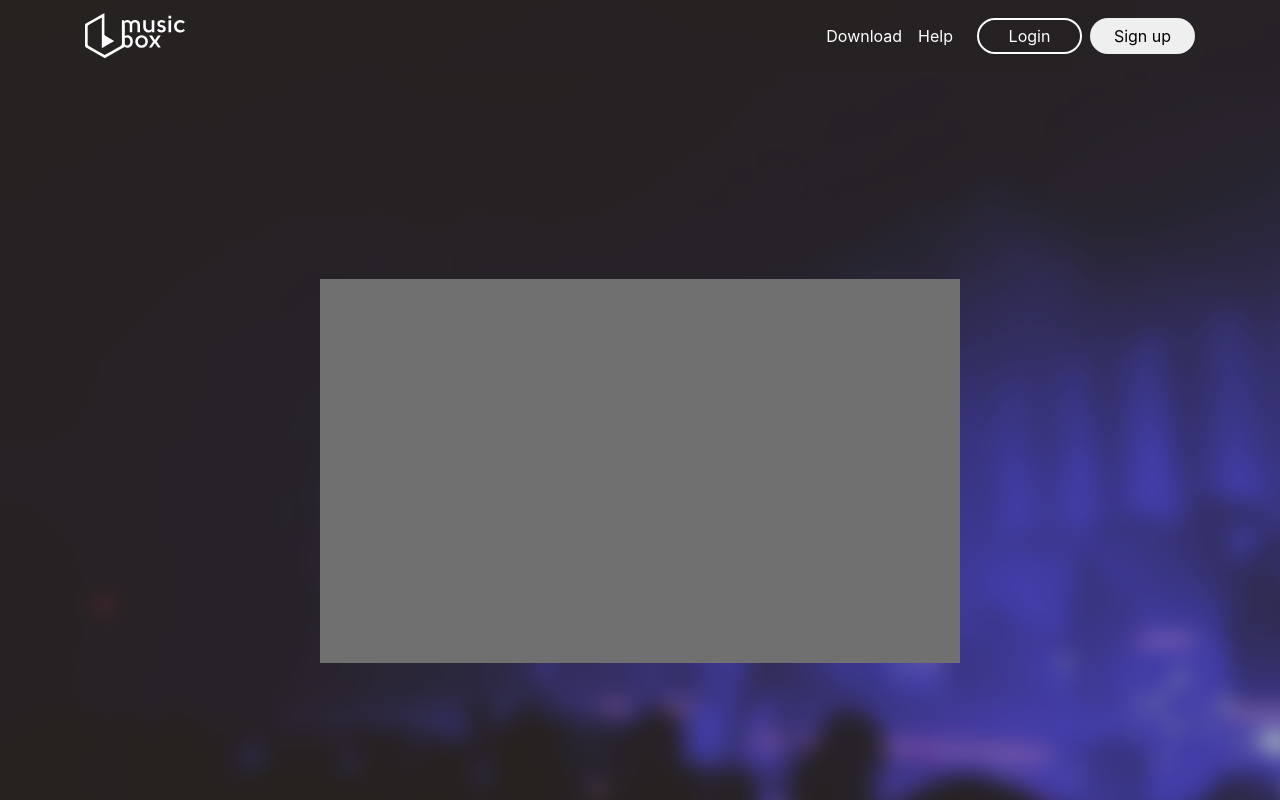
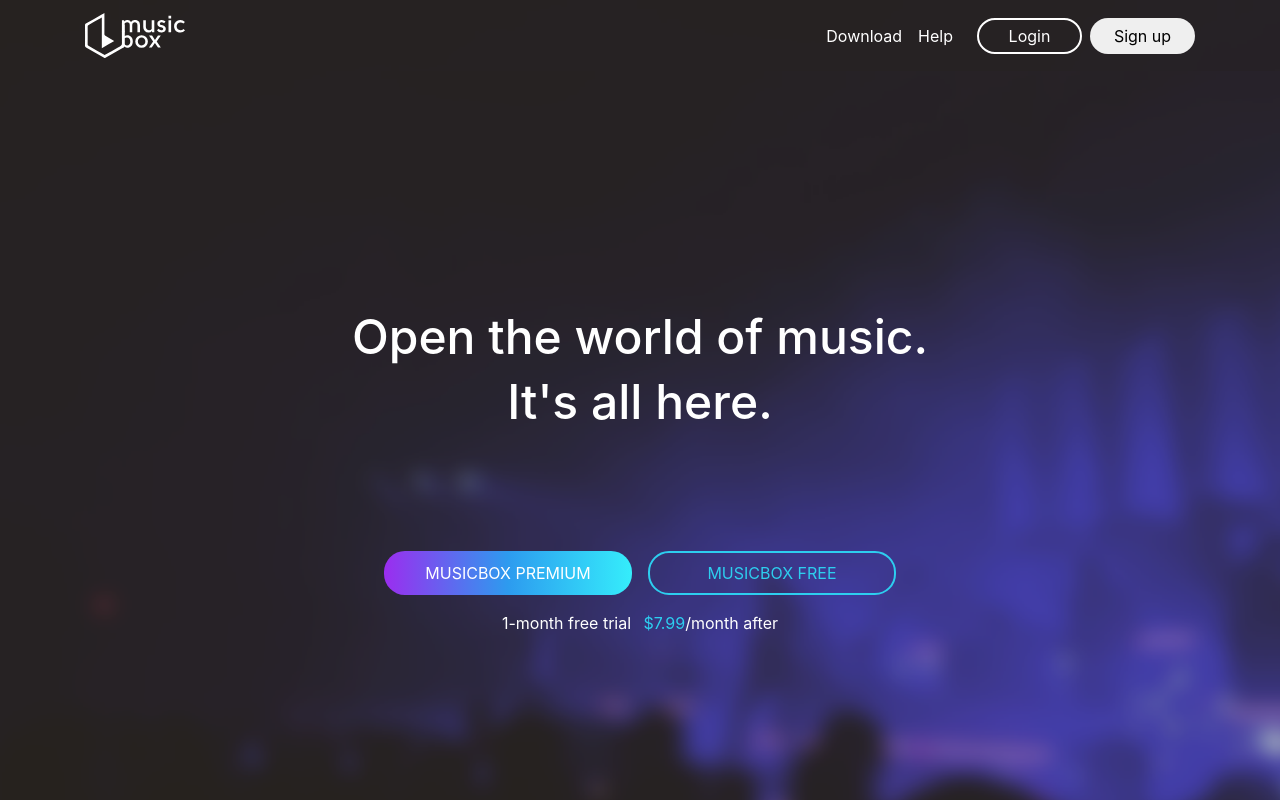
Before and after one commit to thanhphongdo/music-box-web, an Angular app: page / in a window 1280 px wide. Shown: the top 800 px of the page. Built offline with nearby package versions, Linux system fonts and the light colour scheme.

Commit message:
US-1-F2: Make landing screen 1 component

```diff
--- /dev/null
+++ b/src/app/modules/landing/landing-screen1/landing-screen1.component.html
@@ -0,0 +1,26 @@
+<div class="landing-screen-1">
+    <div class="d-flex flex-column align-items-center mb-5 pb-5">
+        <h1 class="landing-screen-1--title color-white-color-100">Open the world of music.</h1>
+        <h1 class="landing-screen-1--title color-white-color-100">It's all here.</h1>
+    </div>
+
+    <div
+        class="
+            w-100
+            d-flex
+            flex-column
+            flex-lg-row
+            justify-content-center
+            align-items-center
+            mb-3
+            mb-lg-0
+        "
+    >
+        <button class="btn-shape btn-main mx-2 my-3">MUSICBOX PREMIUM</button>
+        <button class="btn-shape btn-main-outline mx-2 my-3">MUSICBOX FREE</button>
+    </div>
+
+    <div class="w-100 color-white-color-100 text-center ">
+        1-month free trial    <span class="color-blue-100-imp ml-2">$7.99</span>/month after
+    </div>
+</div>
--- /dev/null
+++ b/src/app/modules/landing/landing-screen1/landing-screen1.component.scss
@@ -0,0 +1,22 @@
+.landing-screen-1 {
+    .landing-screen-1--title {
+        font-size: 27px;
+    }
+    .btn-shape {
+        height: 46px;
+        width: 230px;
+        font-size: 14px;
+    }
+}
+@media (min-width: 992px) {
+    .landing-screen-1 {
+        .landing-screen-1--title {
+            font-size: 48px;
+        }
+        .btn-shape {
+            height: 44px;
+            width: 248px;
+            font-size: 16px;
+        }
+    }
+}
--- /dev/null
+++ b/src/app/modules/landing/landing-screen1/landing-screen1.component.ts
@@ -0,0 +1,15 @@
+import { Component, OnInit } from '@angular/core';
+
+@Component({
+  selector: 'app-landing-screen1',
+  templateUrl: './landing-screen1.component.html',
+  styleUrls: ['./landing-screen1.component.scss']
+})
+export class LandingScreen1Component implements OnInit {
+
+  constructor() { }
+
+  ngOnInit(): void {
+  }
+
+}
--- a/src/app/modules/landing/landing.module.ts
+++ b/src/app/modules/landing/landing.module.ts
@@ -2,6 +2,7 @@
 import { CommonModule } from '@angular/common';
 import { RouterModule, Routes } from '@angular/router';
 import { LandingComponent } from './landing/landing.component';
+import { LandingScreen1Component } from './landing-screen1/landing-screen1.component';
 
 const routes: Routes = [
   {
@@ -13,7 +14,8 @@
 
 @NgModule({
   declarations: [
-    LandingComponent
+    LandingComponent,
+    LandingScreen1Component
   ],
   imports: [
     CommonModule,
--- a/src/app/modules/landing/landing/landing.component.html
+++ b/src/app/modules/landing/landing/landing.component.html
@@ -1,6 +1,6 @@
 <div class="container-fluid bg-black-color-200 master-layout px-0">
     <div class="_1st-screen w-100 py-5 d-flex justify-content-center align-items-center">
-        <div class="bg-gray-400" style="width: 50vw; height: 30vw"></div>
+        <app-landing-screen1></app-landing-screen1>
     </div>
     <div class="_2sd-screen container py-5">
         <div class="row d-lg-flex align-items-center">
```
Also changed, not shown: 1 other file (tests, documents, lock files or other folders).
